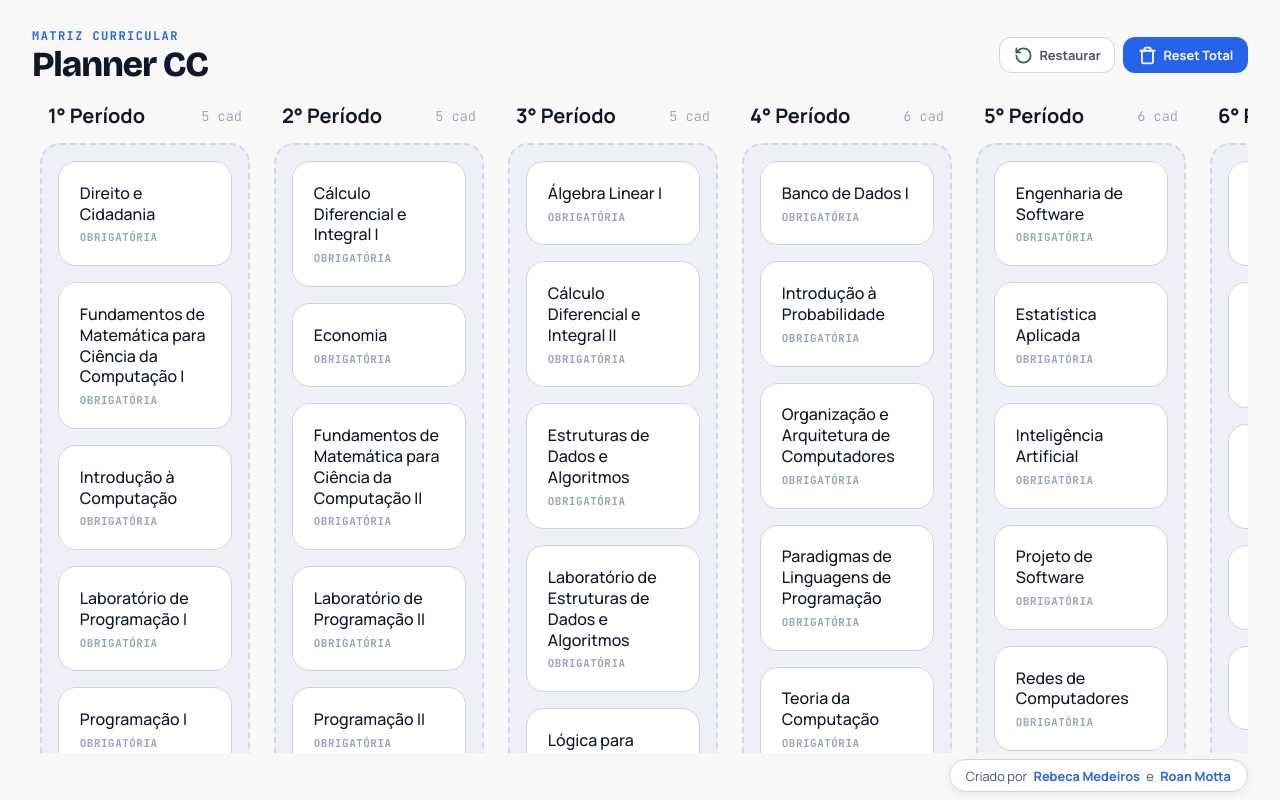
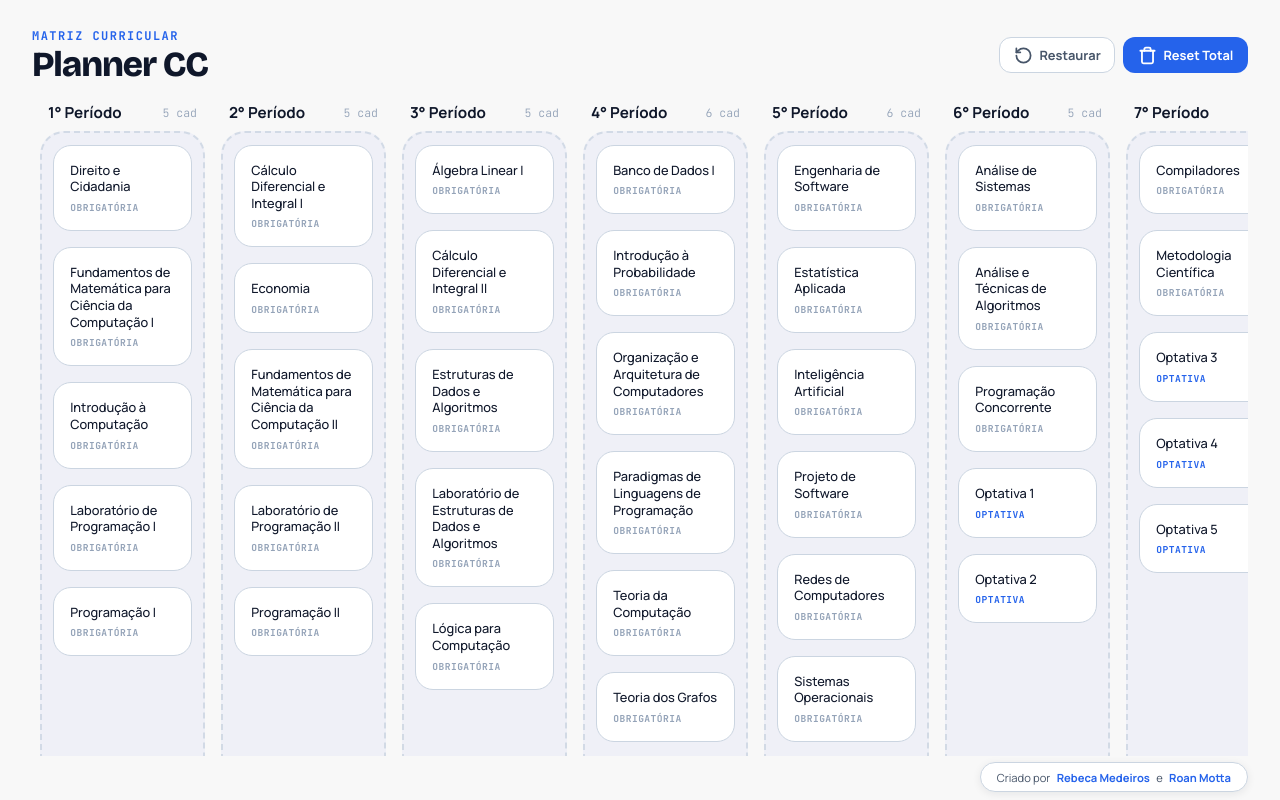
Before and after one commit to rebecamdrs/ufcg-cc-planner, a React (Vite) app: page / in a window 1280 px wide. Built offline with nearby package versions, Linux system fonts and the light colour scheme; no server answers.

Commit message:
ajusta interface desktop

```diff
--- a/src/App.css
+++ b/src/App.css
@@ -10,7 +10,7 @@
 .container-periodos {
   flex: 1;
   display: flex;
-  gap: 1.5rem;
+  gap: 1rem;
   overflow-x: auto;
   overflow-y: auto;
   align-items: flex-start;
--- a/src/components/CardCadeira/card-cadeira.css
+++ b/src/components/CardCadeira/card-cadeira.css
@@ -3,15 +3,16 @@
     background-color: var(--bg-card);
     border: 1px solid var(--border-card);
     border-radius: 18px;
-    padding: 1.3rem;
+    padding: 1rem;
     cursor: grab;
     user-select: none;
     transition: all 0.2s cubic-bezier(0.16, 1, 0.3, 1);
     box-shadow: 0 4px 12px rgba(33, 39, 53, 0);
     display: flex;
     flex-direction: column;
-    gap: 0.75rem;
+    gap: 0.8rem;
     box-sizing: border-box;
+    position: relative;
 }
 
 .card-cadeira:hover {
@@ -22,7 +23,7 @@
 
 .titulo-cadeira {
     font-family: var(--font-body);
-    font-size: 1rem;
+    font-size: 0.8rem;
     font-weight: 500;
     color: var(--text-title);
     line-height: 1.3;
@@ -85,7 +86,7 @@
     display: block;
     font-family: var(--font-mono);
     font-weight: 700;
-    font-size: 0.68rem;
+    font-size: 0.6rem;
     letter-spacing: 0.05em;
     text-transform: uppercase;
     color: var(--text-muted);
@@ -111,7 +112,7 @@
     display: flex;
     align-items: center;
     justify-content: center;
-    font-size: 0.75rem;
+    font-size: 0.8rem;
     font-weight: 900;
     cursor: pointer;
     box-shadow: 0 2px 6px rgba(63, 14, 14, 0.25);
@@ -134,7 +135,7 @@
     gap: 0.25rem;
     line-height: 1;
     padding-bottom: 1px;
-    font-size: 0.68rem;
+    font-size: 0.6rem;
     font-weight: 800;
     font-family: var(--font-mono);
     box-shadow: 0 2px 6px rgba(0, 0, 0, 0.18);
@@ -197,7 +198,8 @@
     opacity: 1;
 }
 
-@media (max-width: 900px), (max-height: 500px) and (orientation: landscape) {
+@media (max-width: 900px),
+(max-height: 500px) and (orientation: landscape) {
     .card-cadeira {
         padding: 4px 6px;
         border-radius: 6px;
--- a/src/components/ColunaPeriodo/coluna-periodo.css
+++ b/src/components/ColunaPeriodo/coluna-periodo.css
@@ -2,25 +2,25 @@
 .container-periodos {
     display: flex;
     flex-direction: row;
-  gap: 1.2rem;
+    gap: 1rem;
     overflow-x: auto;
     align-items: flex-start;
     justify-content: flex-start;
     padding-left: 0.5rem;
     padding-right: 2.5rem;
-  padding-bottom: 5rem;
+    padding-bottom: 3rem;
     width: 100%;
     box-sizing: border-box;
 }
 
 /* Wrapper da Coluna (Header + Corpo) */
 .coluna-periodo-wrapper {
-  min-width: 150px;
-  max-width: 210px;
+    min-width: 135px;
+    max-width: 165px;
     flex-shrink: 0;
     display: flex;
     flex-direction: column;
-  gap: 0.85rem;
+    gap: 0.5rem;
 }
 
 /* Cabeçalho do Período (Número e Contagem) */
@@ -33,7 +33,7 @@
 
 .titulo-periodo {
     font-family: var(--font-body);
-  font-size: 1.25rem;
+    font-size: 0.95rem;
     font-weight: 700;
     color: var(--text-title);
     margin: 0;
@@ -42,7 +42,7 @@
 
 .contagem-cadeiras {
     font-family: var(--font-mono);
-  font-size: 0.85rem;
+    font-size: 0.72rem;
     color: var(--text-muted);
     font-weight: 300;
     user-select: none;
@@ -52,17 +52,18 @@
 .coluna-periodo {
     width: 100%;
     box-sizing: border-box;
-  min-height: 100vh;
+    min-height: 800px;
     background-color: var(--bg-column);
     border: 2px dashed var(--border-dashed);
-  border-radius: 20px;
-  padding: 1rem;
+    border-radius: 24px;
+    padding: 0.7rem;
     display: flex;
     flex-direction: column;
     gap: 1rem;
 }
 
-@media (max-width: 900px), (max-height: 500px) and (orientation: landscape) {
+@media (max-width: 900px),
+(max-height: 500px) and (orientation: landscape) {
     .container-periodos {
         gap: 0.4rem;
         padding-left: 0.25rem;
@@ -103,6 +104,7 @@
 }
 
 @media (max-width: 768px) and (orientation: portrait) {
+
     /* Empilha os períodos verticalmente */
     .container-periodos {
         flex-direction: column !important;
--- a/src/components/Footer/footer.css
+++ b/src/components/Footer/footer.css
@@ -7,7 +7,7 @@
   border-radius: 20px;
   box-shadow: 0 2px 8px rgba(15, 23, 42, 0.08);
   border: 1px solid var(--border-card);
-  font-size: 0.8rem;
+  font-size: 0.7rem;
   font-family: var(--font-body);
   color: var(--text-body);
   display: flex;
--- a/src/components/NovoPeriodo/novo-periodo.css
+++ b/src/components/NovoPeriodo/novo-periodo.css
@@ -1,8 +1,9 @@
 .zona-novo-periodo {
-  width: 200px;
+    min-width: 135px;
+    max-width: 165px;
     flex-shrink: 0;
     box-sizing: border-box;
-  min-height: 100vh;
+    min-height: 800px;
     border: 2px dashed var(--border-card);
     border-radius: 20px;
     display: flex;
@@ -11,10 +12,10 @@
     color: var(--text-muted);
     padding: 1.5rem;
     text-align: center;
-  font-size: 0.95rem;
+    font-size: 0.8rem;
     font-weight: 500;
     user-select: none;
-  margin-top: 2.35rem;
+    margin-top: 1.8rem;
     font-family: var(--font-mono);
     background-color: transparent;
     box-shadow: 0 0 0 rgba(37, 99, 235, 0);
@@ -27,7 +28,7 @@
     color: var(--accent-cc);
     background-color: var(--accent-cc-bg);
     cursor: pointer;
-  font-size: 1rem;
+    font-size: 0.95rem;
     transform: translateY(-3px);
     box-shadow: 0 8px 20px rgba(37, 99, 235, 0.12);
 }
--- a/src/styles/global.css
+++ b/src/styles/global.css
@@ -66,7 +66,7 @@ html, body, #root {
     align-items: center;
     width: 100%;
     max-width: fit-content;
-    padding: 1rem 1rem;
+    padding: 0.8rem;
     background-color: var(--bg-alert-red);
     border-radius: 16px;
     box-shadow: 0 8px 12px rgba(182, 182, 182, 0.15);
@@ -102,14 +102,14 @@ html, body, #root {
 .toast-titulo {
     font-family: var(--font-mono);
     font-weight: 800;
-    font-size: 1rem;
+    font-size: 0.7rem;
     color: var(--alert-red);
     margin-bottom: 2px;
 }
 
 .toast-mensagem {
     font-family: var(--font-body);
-    font-size: 1rem;
+    font-size: 0.8rem;
     color: var(--text-dark-red);
     line-height: 1.3;
 }
```
Lines whose indentation alone changed are shown as unchanged.
